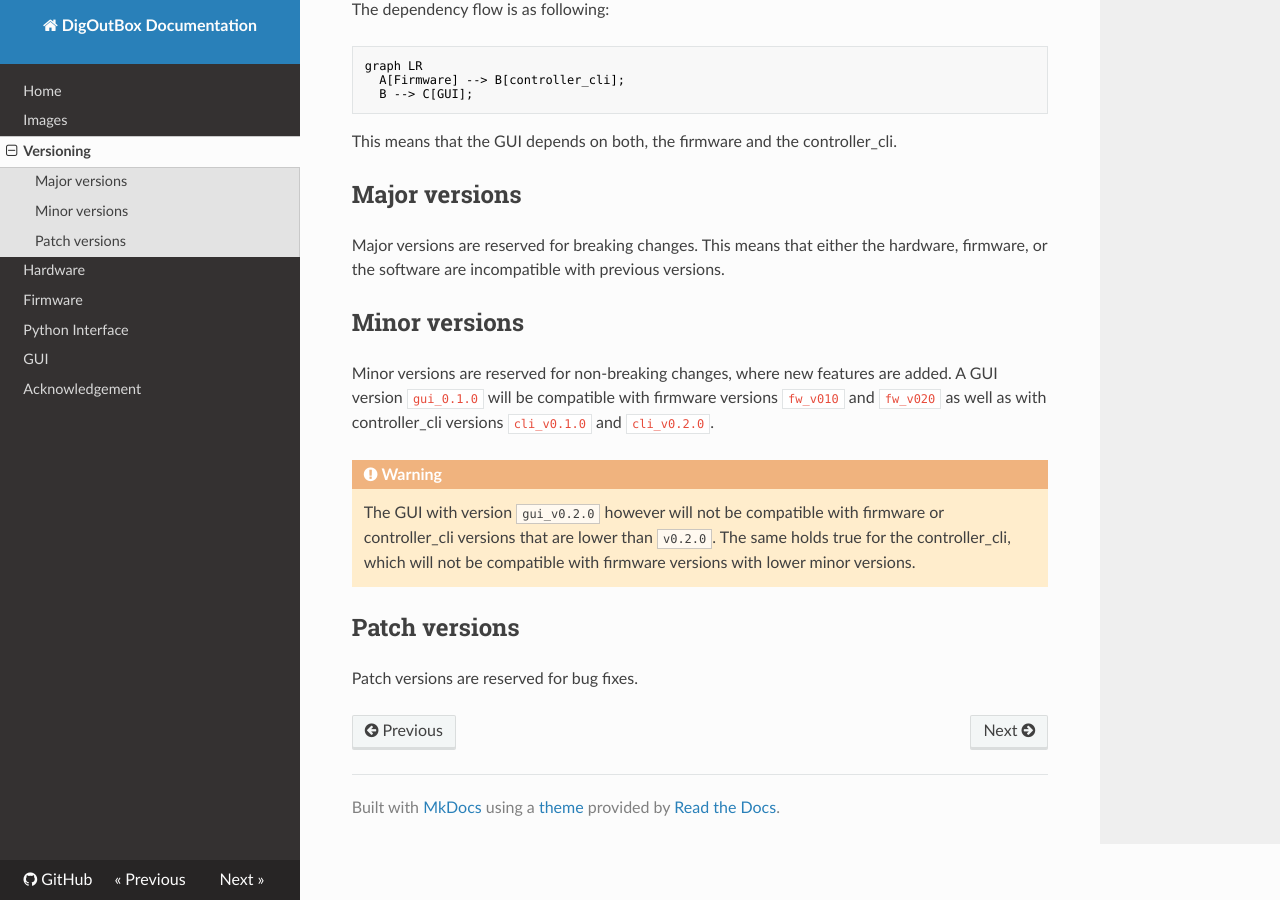
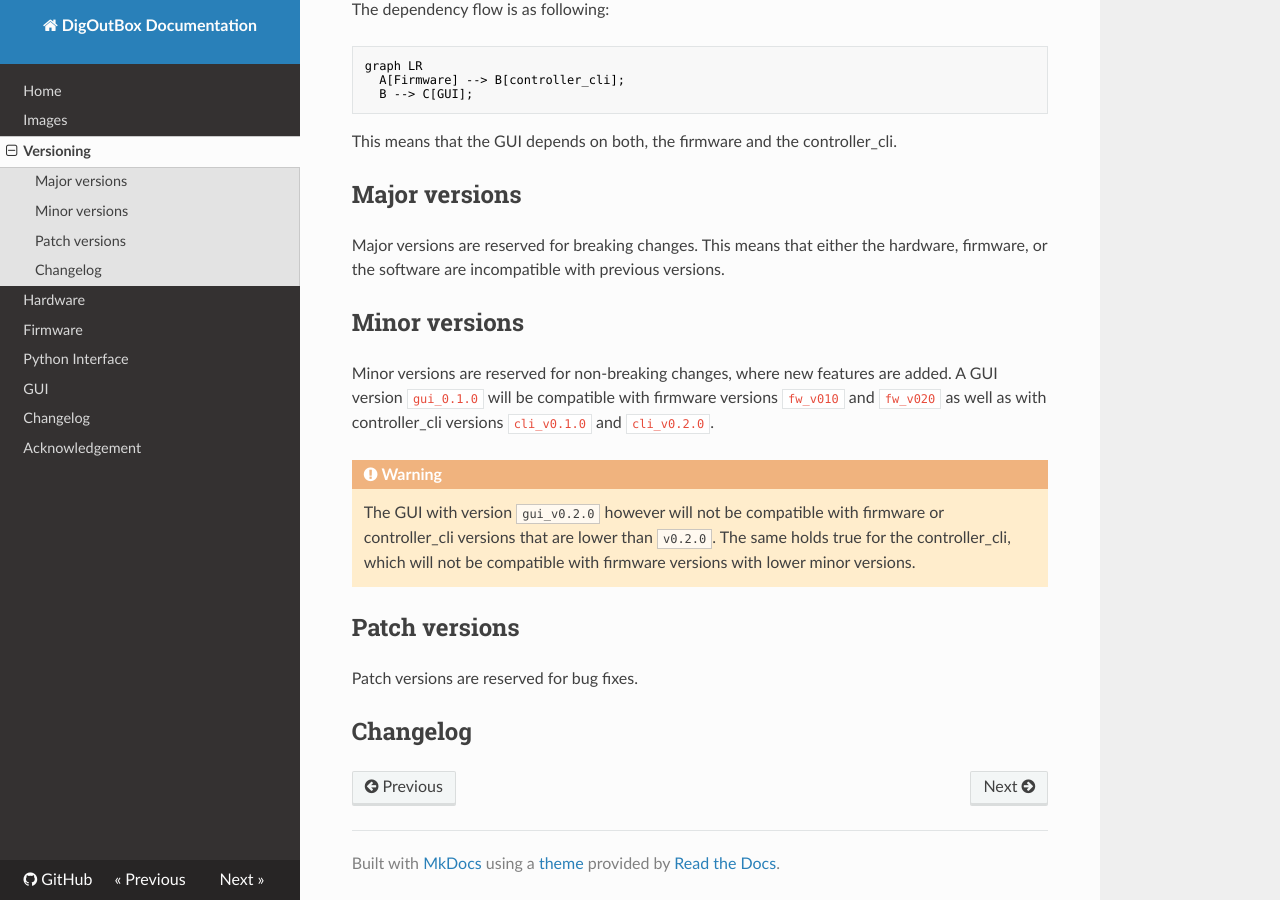
Before and after one commit to galactic-forensics/DigOutBox, an MkDocs documentation site: the page built from docs/versioning.md, in a window 1280 px wide and 900 px high, scrolled down 547 px. Built offline with MkDocs 1.6.1, drawn with Linux system fonts in a browser that asks for light colours; nearby versions of some CDN libraries.

Commit message:
Add changelog (no content), fix readthedocs

```diff
--- a/.readthedocs.yaml
+++ b/.readthedocs.yaml
@@ -17,4 +17,4 @@ mkdocs:
 # install package via pip
 python:
    install:
-       - requirements: docs/requirments.txt
+       - requirements: docs/requirements.txt
--- a/docs/versioning.md
+++ b/docs/versioning.md
@@ -60,3 +60,5 @@ as well as with controller_cli versions
 ## Patch versions
 
 Patch versions are reserved for bug fixes.
+
+## Changelog
--- a/mkdocs.yml
+++ b/mkdocs.yml
@@ -18,4 +18,5 @@ nav:
   - Firmware: firmware.md
   - Python Interface: cli.md
   - GUI: gui.md
+  - Changelog: changelog.md
   - Acknowledgement: acknowledgement.md
```
Also changed, not shown: docs/changelog.md (added, +1 -0 lines).
